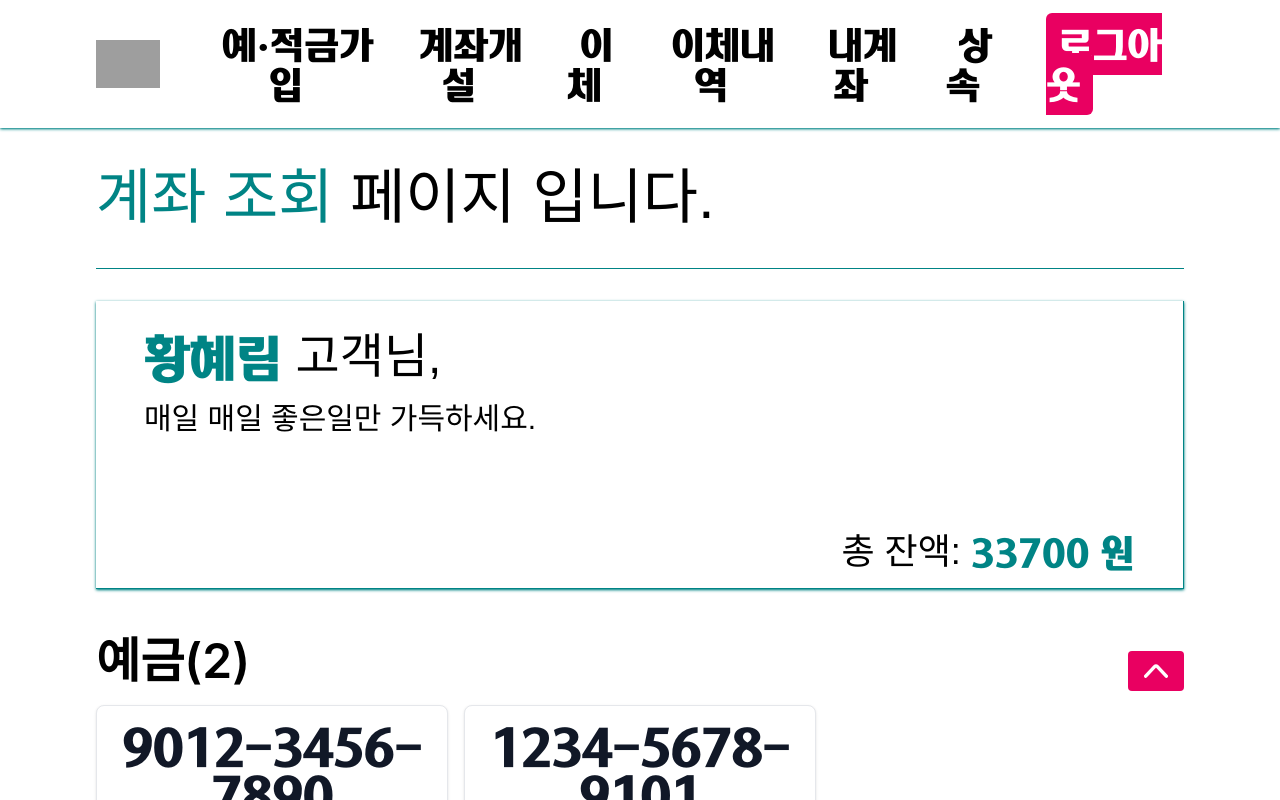
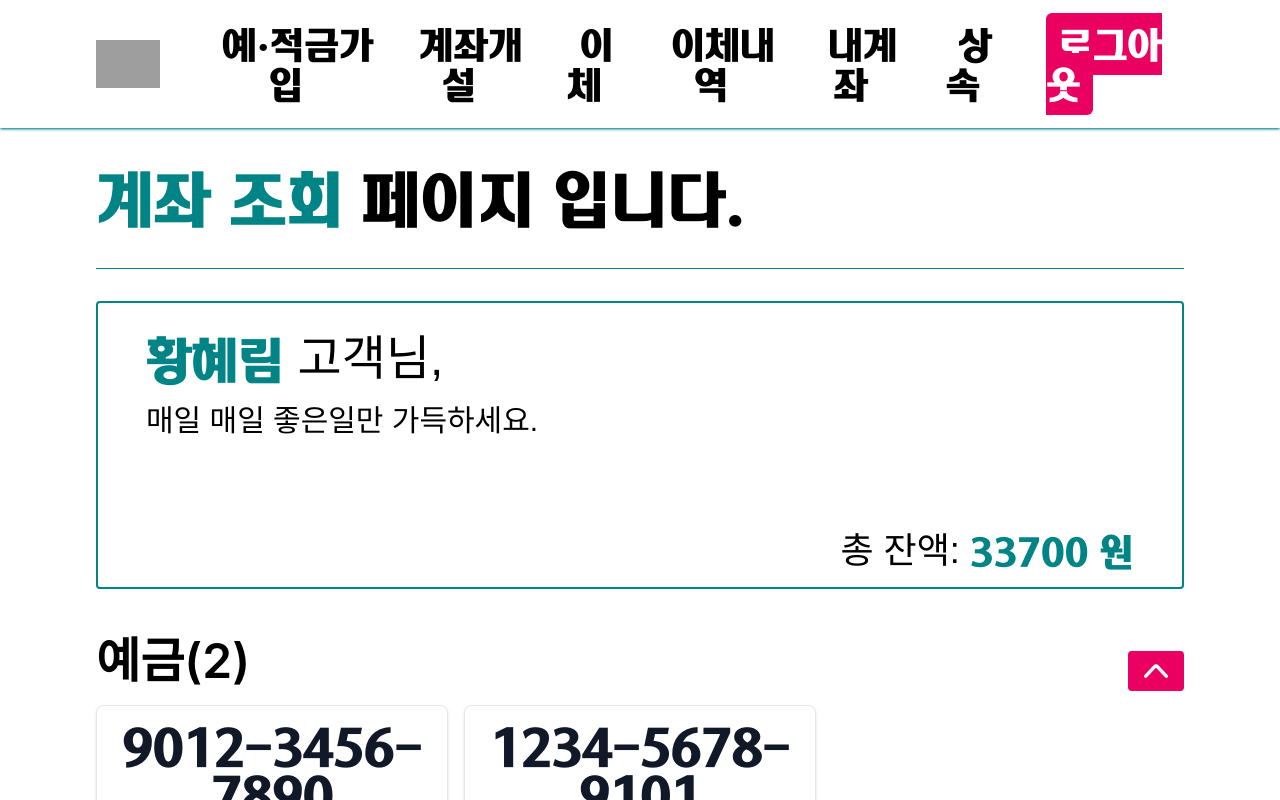
Before and after one commit to hee-ha/hana-heritage-FE, a React (Create React App) app: page /account in a window 1280 px wide. Shown: the top 800 px of the page. Built offline with nearby package versions, Linux system fonts and the light colour scheme; grey boxes are pictures that could not be loaded; a web font is replaced by a local one.

Commit message:
style : 폰트 굵기 수정

```diff
--- a/src/pages/account/AccountInquiry.jsx
+++ b/src/pages/account/AccountInquiry.jsx
@@ -75,12 +75,12 @@ function AccountInquiry() {
     <div className="px-24">
       <section>
         <header className="flex justify-between items-center pt-10 pb-10 border-b border-hanaGreen ">
-          <h1 className="text-6xl font-hana2 font-medium">
+          <h1 className="text-6xl font-hana2 font-semibold">
             <span className="text-hanaGreen">계좌 조회</span> 페이지 입니다.
           </h1>
         </header>
 
-        <div className="px-12 pt-8 mb-8 mt-8 flex flex-col border-b border-r border-hanaGreen shadow shadow-hanaGreen h-72">
+        <div className="px-12 pt-8 mb-8 mt-8 flex flex-col  border border-2 rounded border-hanaGreen h-72">
           <div>
             <h1 className="text-5xl font-hana2 mb-5">
               <span className="font-semibold text-hanaGreen">황혜림</span>{" "}
```
